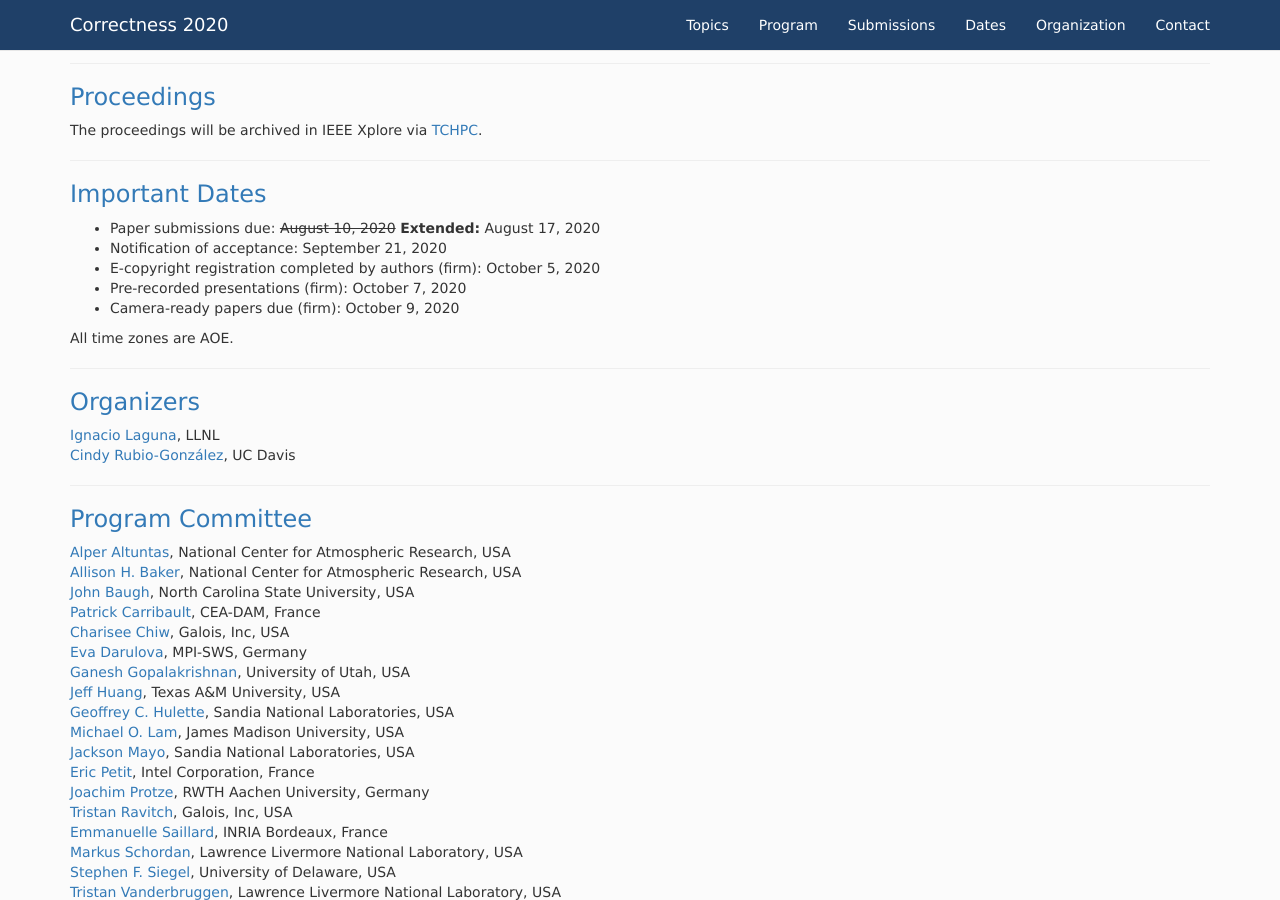
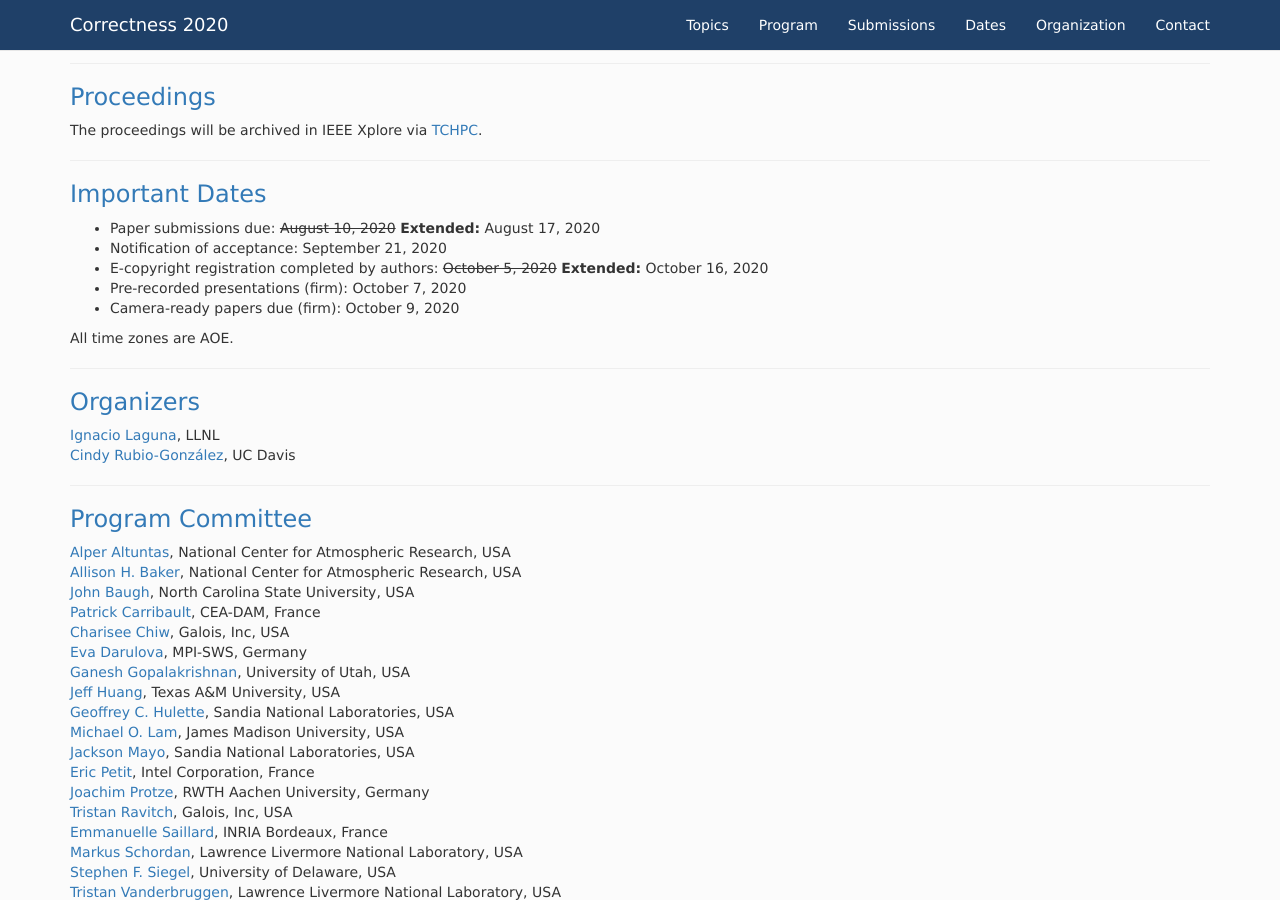
Before and after one commit to correctness-workshop/2020, a Jekyll site: the page built from index.md, in a window 1280 px wide and 900 px high, scrolled down 1732 px. Built offline with Jekyll 4.4.1, drawn with Linux system fonts in a browser that asks for light colours; nearby versions of some CDN libraries; the list of posts is cut into pages by our own code.

Commit message:
changed copyright form deadline

```diff
--- a/index.md
+++ b/index.md
@@ -86,7 +86,7 @@ The proceedings will be archived in IEEE Xplore via [TCHPC](https://tc.computer.
 
 * Paper submissions due: ~~August 10, 2020~~ **Extended:** August 17, 2020
 * Notification of acceptance: September 21, 2020
-* E-copyright registration completed by authors (firm): October 5, 2020
+* E-copyright registration completed by authors: ~~October 5, 2020~~ **Extended:** October 16, 2020
 * Pre-recorded presentations (firm): October 7, 2020
 * Camera-ready papers due (firm): October 9, 2020
 
```
